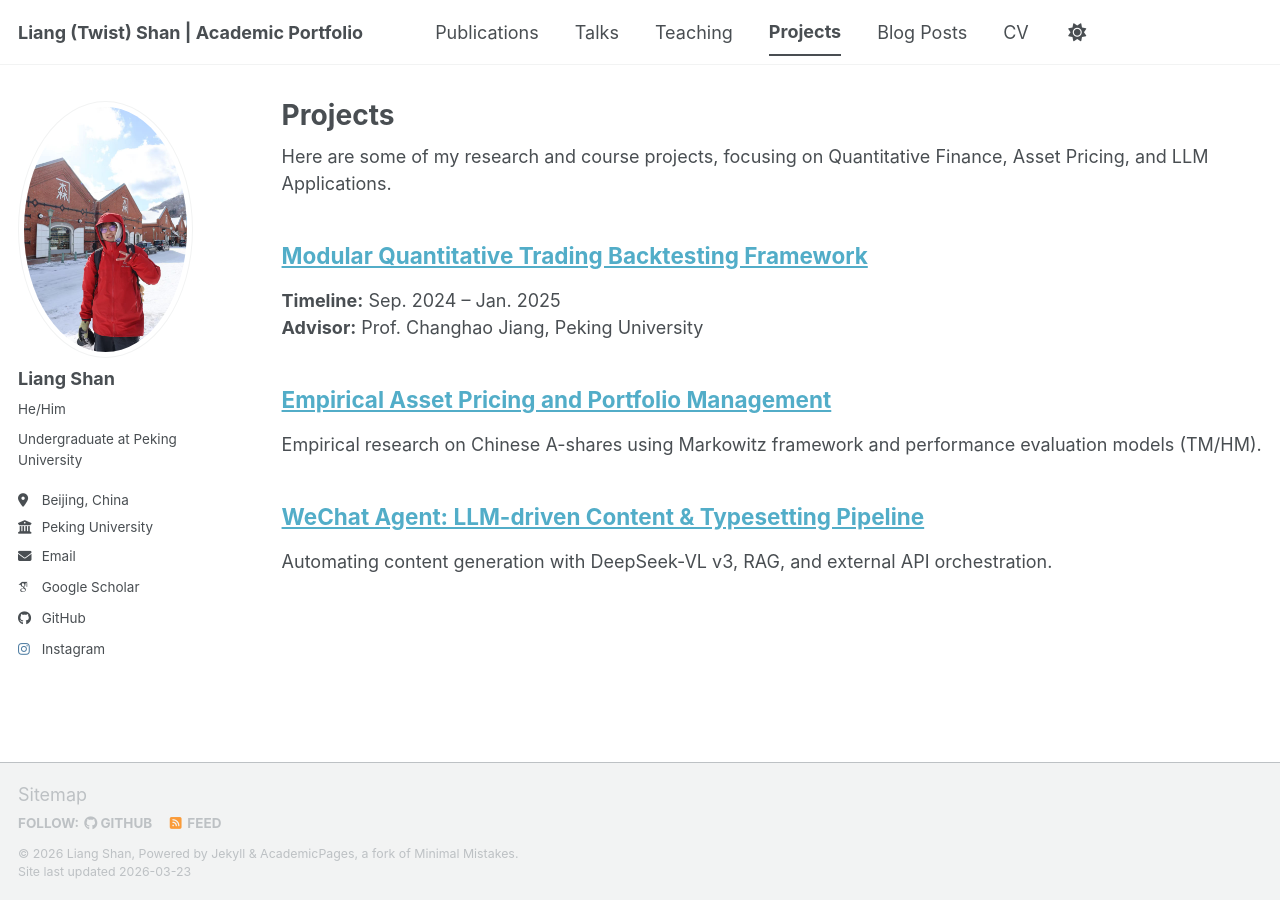
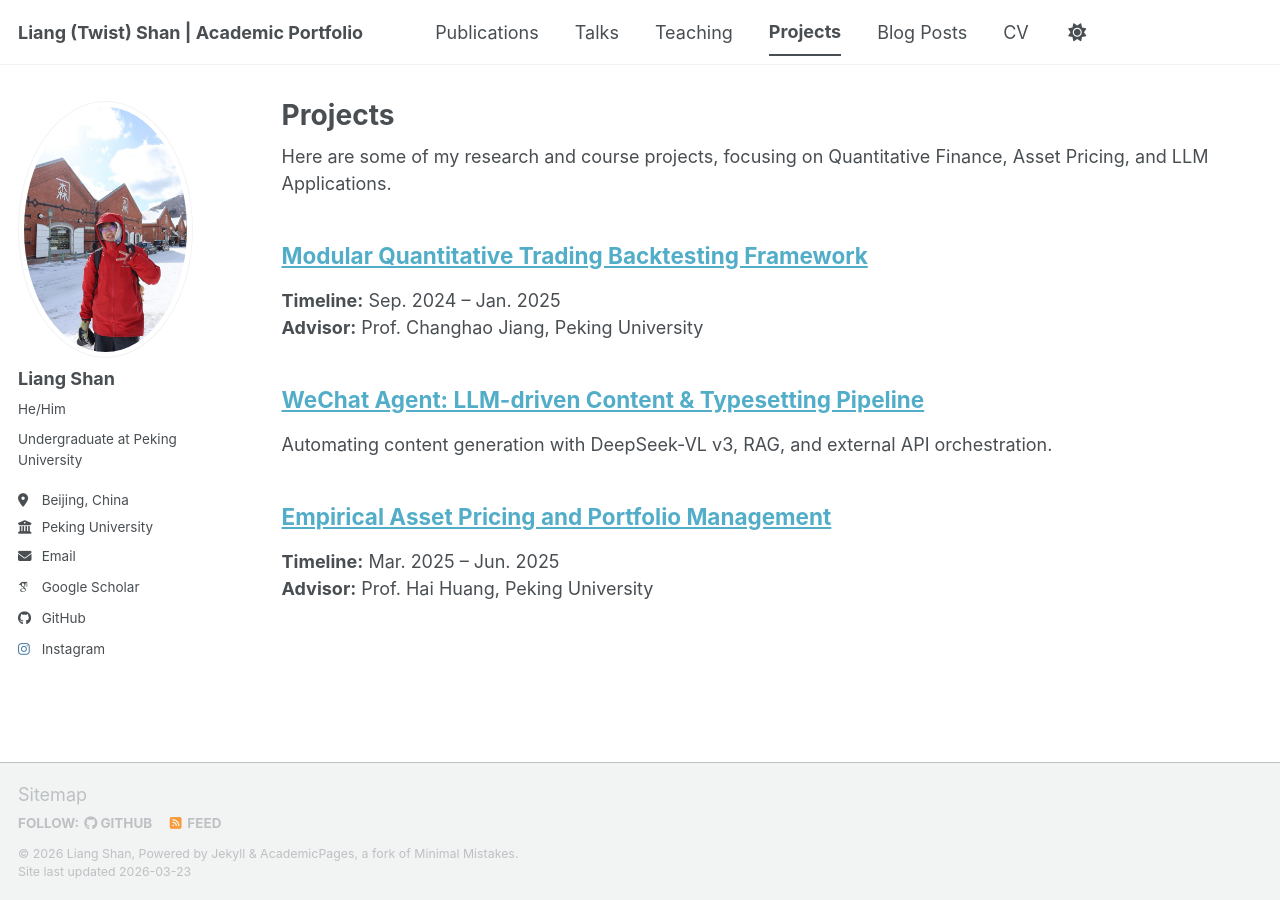
Before and after one commit to Twist-Shan/Twist-Shan.github.io, a Jekyll site: the page built from _pages/portfolio.html, in a window 1280 px wide. Built offline with Jekyll 4.4.1, drawn with Linux system fonts in a browser that asks for light colours; some web fonts are replaced; a script bundle is joined from its source files by our own code; library files that are not in the unit come from our copies.

Commit message:
Update and rename 2025-03-01-asset-pricing.md to 2025-06-22-asset-pricing.md

```diff
--- a/_portfolio/2025-03-01-asset-pricing.md
+++ b/_portfolio/2025-06-22-asset-pricing.md
@@ -1,7 +1,8 @@
 ---
 title: "Empirical Asset Pricing and Portfolio Management"
-excerpt: "Empirical research on Chinese A-shares using Markowitz framework and performance evaluation models (TM/HM)."
 collection: portfolio
+layout: single
+date: 2025-06-22
 ---
 
 **Timeline:** Mar. 2025 – Jun. 2025
```
